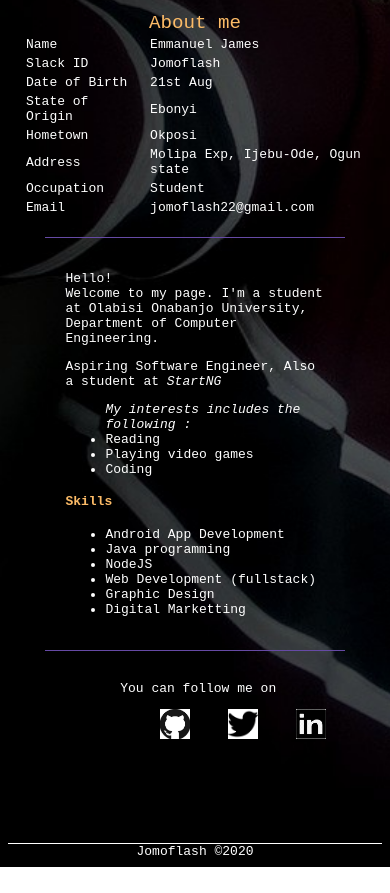
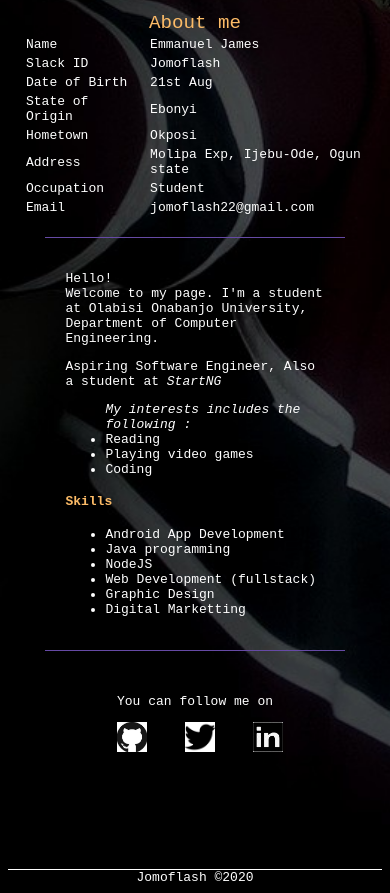
Before and after one commit to Jomoflash/online-profile, a plain HTML site: page index.html in a window 390 px wide. Shown: the part 379-1272 px from the top of the page. Before the commit the page ends 1246 px from the top, so only its background shows below. Drawn offline with Linux system fonts and the light colour scheme.

Commit message:
Modified to be mobile responsive

```diff
--- a/index.html
+++ b/index.html
@@ -67,7 +67,7 @@
           </ul>
 
       </section>
-      <section class="right-mg">
+      <section class="center">
           <p>You can follow me on</p>
           <ul class="link-icon">
               <li><a href="https://github.com/Jomoflash"><img src="icons/github.jpeg" alt="github link"></a></li>
--- a/style.css
+++ b/style.css
@@ -59,12 +59,9 @@ h4 {
     margin-right: 30px;
 
 
+
 }
 
 .link-icon img {
     width: 30px;
 }
-
-.right-mg {
-  margin-left: 30%;
-}
```
